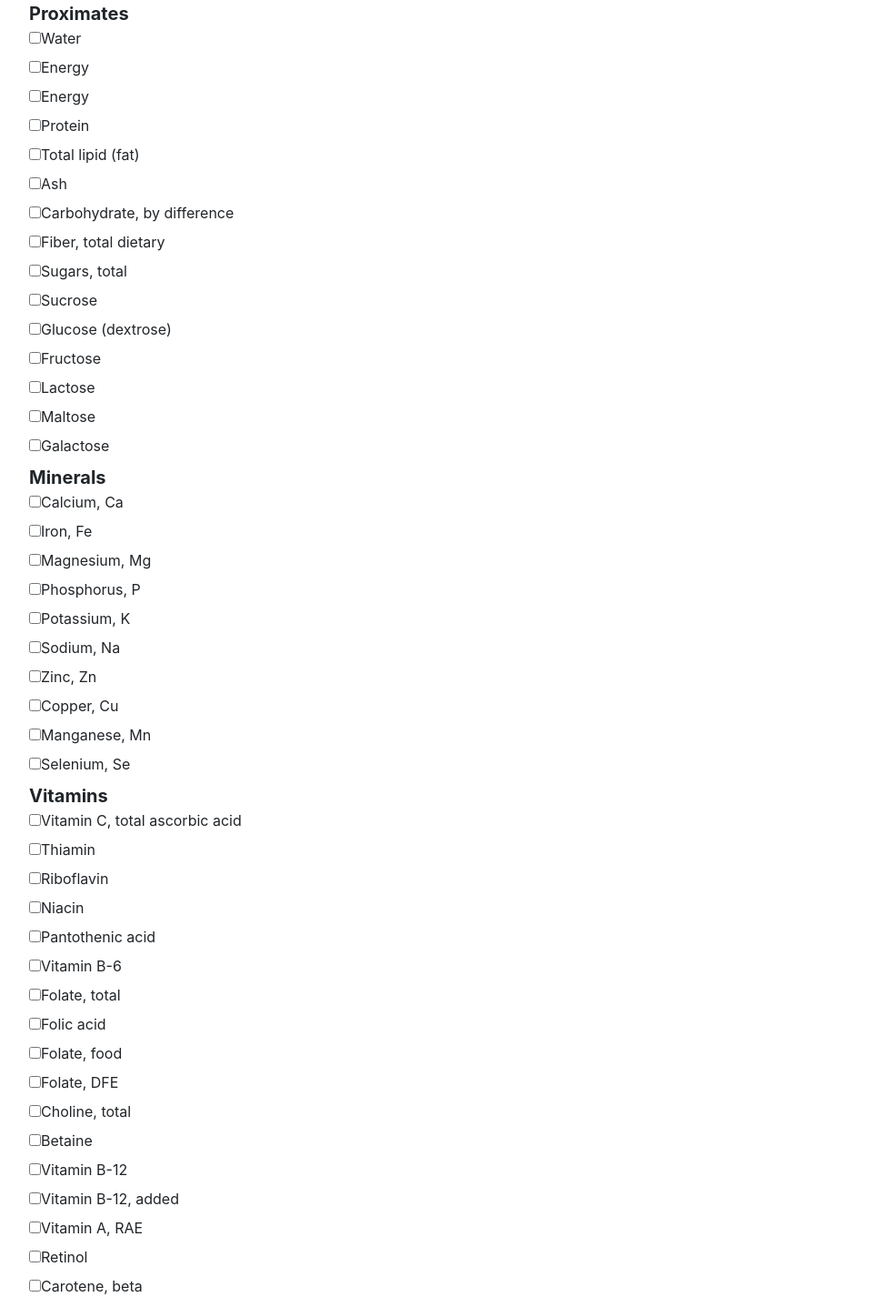
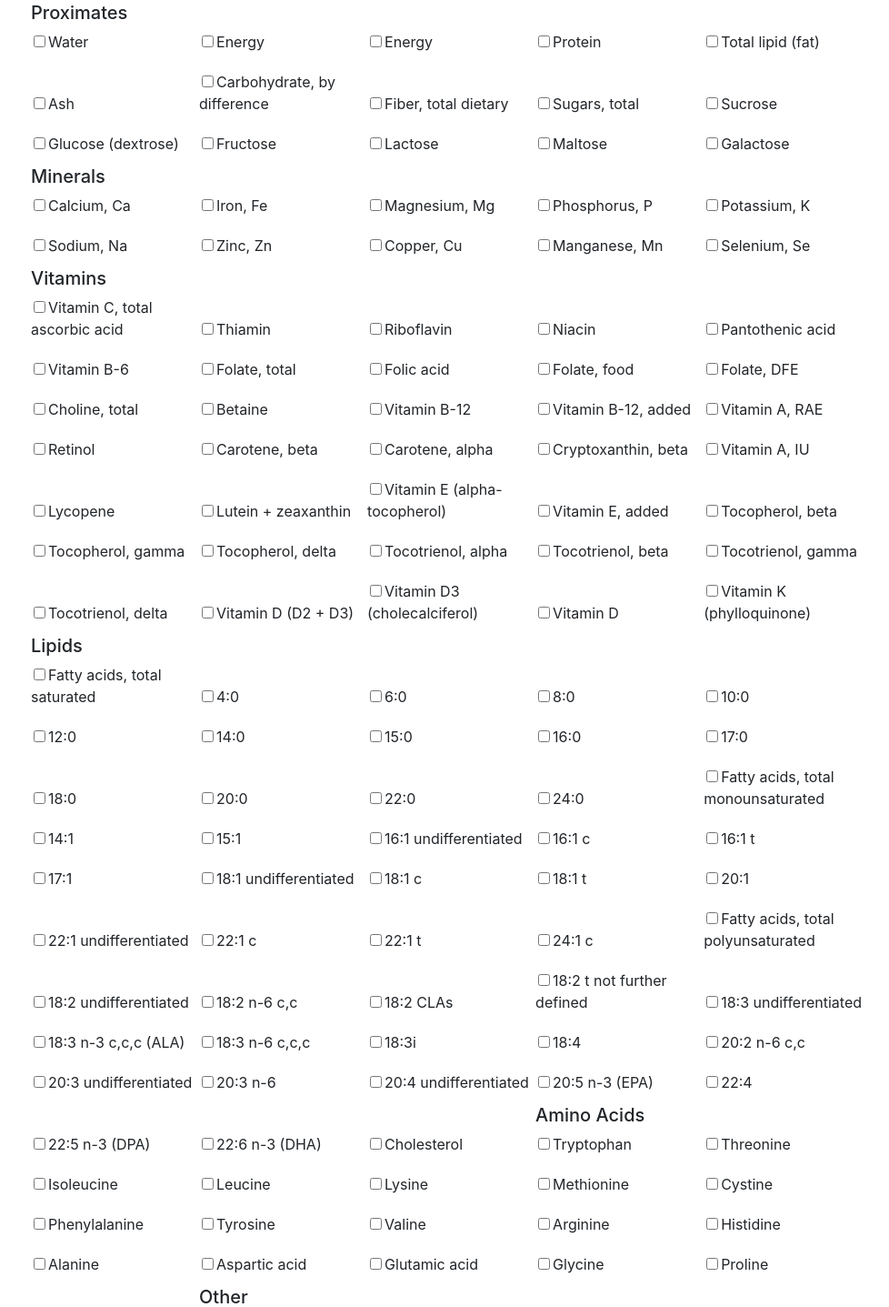
Before and after one commit to jagadish594/MWYE, a React (Create React App) app in the folder mwye_v3/: page /CompareFood in a window 1280 px wide. Shown: the part 24-1461 px from the top of the page at 91% size, without its empty margins (53-1031 px from the left). Built offline with nearby package versions, Linux system fonts and the light colour scheme.

Commit message:
Changed button and made checkboxs better.

```diff
--- a/mwye_v3/src/components/Checkbox.js
+++ b/mwye_v3/src/components/Checkbox.js
@@ -25,11 +25,15 @@ class Checkbox extends Component {
         fontSize: 16
     }
 
+    var styleInputCheckBox = {
+        margin: 3
+    }
     return (
       <div className="checkbox" style = {styleCheckBox}>
         <label>
           <input
             type="checkbox"
+            style={styleInputCheckBox}
             value={label}
             checked={isChecked}
             onChange={this.toggleCheckboxChange}
--- a/mwye_v3/src/components/CompareFood.js
+++ b/mwye_v3/src/components/CompareFood.js
@@ -4,6 +4,7 @@ import Checkbox from './Checkbox';
 import ReactTable from 'react-table';
 import "react-table/react-table.css";
 import basicNutrients from './basicNutrients.json';
+import './CustomStyle.css';
 
 const basicNutrientsBox = [];
 for(let item in basicNutrients){
@@ -15,10 +16,12 @@ for(let item in basicNutrients){
   }
 }
 
-const styleNutriGroup = {
-    fontSize: 20,
-    fontWeight: 'bold',
-    width: "15%"
+const styleCheckBoxColumn = {
+    width: "16.67%",
+    display: 'inline-block',
+    maxWidth: "20%",
+    margin: "auto",
+    padding: 2
 }
 
 class CompareFood extends Component {
@@ -102,12 +105,12 @@ class CompareFood extends Component {
         }
     }
 
-
-    createCheckbox = label =>(
-        <div>
-            <div style = {styleNutriGroup}>
-                {this.getNutriGroup(label)}
-            </div>
+    createCheckbox = label =>{
+        switch(label.nutrient_group){
+            case 'Proximates':
+                return (
+                    <div style={styleCheckBoxColumn}>
+                        <h5>{this.getNutriGroup(label)}</h5>
                         <Checkbox
                             label={label.nutrient_name}
                             handleCheckboxChange={this.toggleCheckbox}
@@ -115,6 +118,68 @@ class CompareFood extends Component {
                         />
                     </div>
                 );
+            case 'Minerals':
+                return (
+                    <div style={styleCheckBoxColumn}>
+                        <h5>{this.getNutriGroup(label)}</h5>
+                        <Checkbox
+                            label={label.nutrient_name}
+                            handleCheckboxChange={this.toggleCheckbox}
+                            key={label.nutrient_id}
+                        />
+                    </div>
+                );
+            case 'Vitamins':
+                return (
+                    <div style={styleCheckBoxColumn}>
+                        <h5>{this.getNutriGroup(label)}</h5>
+                        <Checkbox
+                            label={label.nutrient_name}
+                            handleCheckboxChange={this.toggleCheckbox}
+                            key={label.nutrient_id}
+                        />
+                    </div>
+                );
+            case 'Lipids':
+                return (
+                    <div style={styleCheckBoxColumn}>
+                        <h5>{this.getNutriGroup(label)}</h5>
+                        <Checkbox
+                            label={label.nutrient_name}
+                            handleCheckboxChange={this.toggleCheckbox}
+                            key={label.nutrient_id}
+                        />
+                    </div>
+                );
+            case 'Amino Acids':
+                return (
+                    <div style={styleCheckBoxColumn}>
+                        <h5>{this.getNutriGroup(label)}</h5>
+                        <Checkbox
+                            label={label.nutrient_name}
+                            handleCheckboxChange={this.toggleCheckbox}
+                            key={label.nutrient_id}
+                        />
+                    </div>
+                );
+            case 'Other':
+                return (
+                    <div style={styleCheckBoxColumn}>
+                        <h5>{this.getNutriGroup(label)}</h5>
+                        <Checkbox
+                            label={label.nutrient_name}
+                            handleCheckboxChange={this.toggleCheckbox}
+                            key={label.nutrient_id}
+                        />
+                    </div>
+                );
+            default:
+                return (
+                    <div>No match</div>
+                );
+
+        }
+    }
 
     createCheckboxes = () => (
       basicNutrientsBox.map(this.createCheckbox)
@@ -163,9 +228,6 @@ class CompareFood extends Component {
         }
         //If no nutrients selected
         if(selectedNutriList.size === 0){
-            // for(let i=tempColumns.length-1; i===4;i--){
-            //     tempColumns.pop();
-            // }
             if(tempColumns.length-1 > 4){
                 let colLength = tempColumns.length;
                 while(colLength >=5){
@@ -198,17 +260,15 @@ class CompareFood extends Component {
         <div className="container">
           <div className="row">
             <div className="col-sm-12">
-
               <form onSubmit={this.handleFormSubmit}>
                 {this.createCheckboxes()}
-
-                <button className="btn btn-default" type="submit">Submit</button>
+                <hr></hr>
+                <button className="btn btn-primary" type="submit">Submit</button>
               </form>
-
             </div>
           </div>
           <div className="CompareFoodByNutrients">
-          <h2>List all Nutrient ids</h2>
+          <h2>List of Nutrient Information</h2>
           <ReactTable
             columns = {this.state.columns}
             data = {this.state.foods}
```
Also changed, not shown: mwye_v3/src/components/CustomStyle.css (added). Lines whose indentation alone changed are shown as unchanged.
